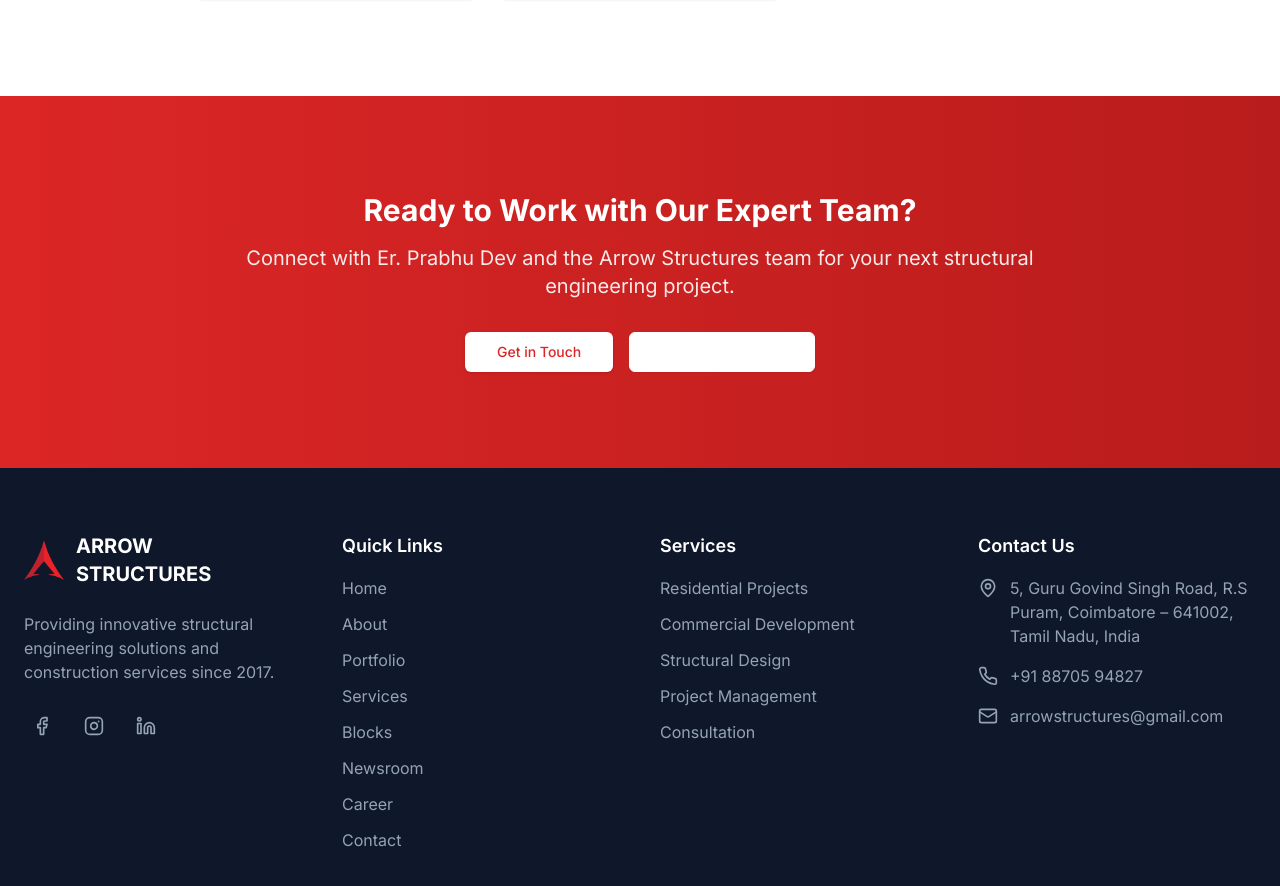
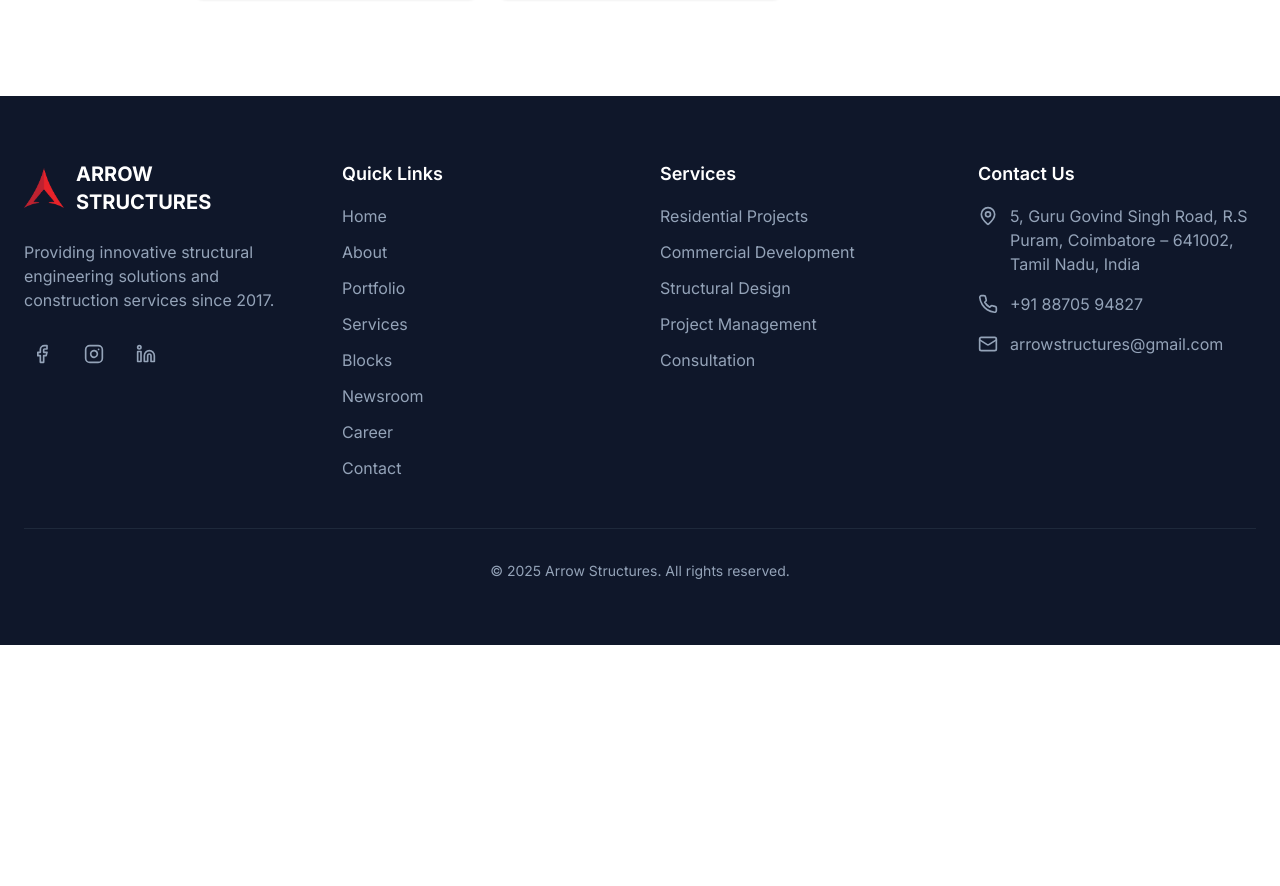
Before and after one commit to arrowstructures/webclient, a Next.js app: page /about/er-prabhu-dev in a window 1280 px wide. Shown: the part 3130-4016 px from the top of the page. After the commit the page ends 3775 px from the top, so only its background shows below. Built offline with nearby package versions, Linux system fonts and the light colour scheme; no server answers.

Commit message:
Update page.tsx

```diff
--- a/app/about/er-prabhu-dev/page.tsx
+++ b/app/about/er-prabhu-dev/page.tsx
@@ -375,30 +375,7 @@ export default function ErPrabhuDevPage() {
           </section>
 
           {/* Call to Action */}
-          <section className="py-16 md:py-24 bg-gradient-to-r from-red-600 to-red-700">
-            <div className="container">
-              <div className="max-w-4xl mx-auto text-center text-white">
-                <h2 className="text-3xl font-bold mb-4">Ready to Work with Our Expert Team?</h2>
-                <p className="text-xl mb-8 opacity-90">
-                  Connect with Er. Prabhu Dev and the Arrow Structures team for your next structural engineering
-                  project.
-                </p>
-                <div className="flex flex-wrap gap-4 justify-center">
-                  <Button asChild size="lg" className="bg-white text-red-600 hover:bg-gray-100">
-                    <Link href="/contact">Get in Touch</Link>
-                  </Button>
-                  <Button
-                    asChild
-                    size="lg"
-                    variant="outline"
-                    className="border-white text-white hover:bg-white hover:text-red-600"
-                  >
-                    <Link href="/portfolio">View Our Projects</Link>
-                  </Button>
-                </div>
-              </div>
-            </div>
-          </section>
+
         </div>
       </div>
     </>
```
